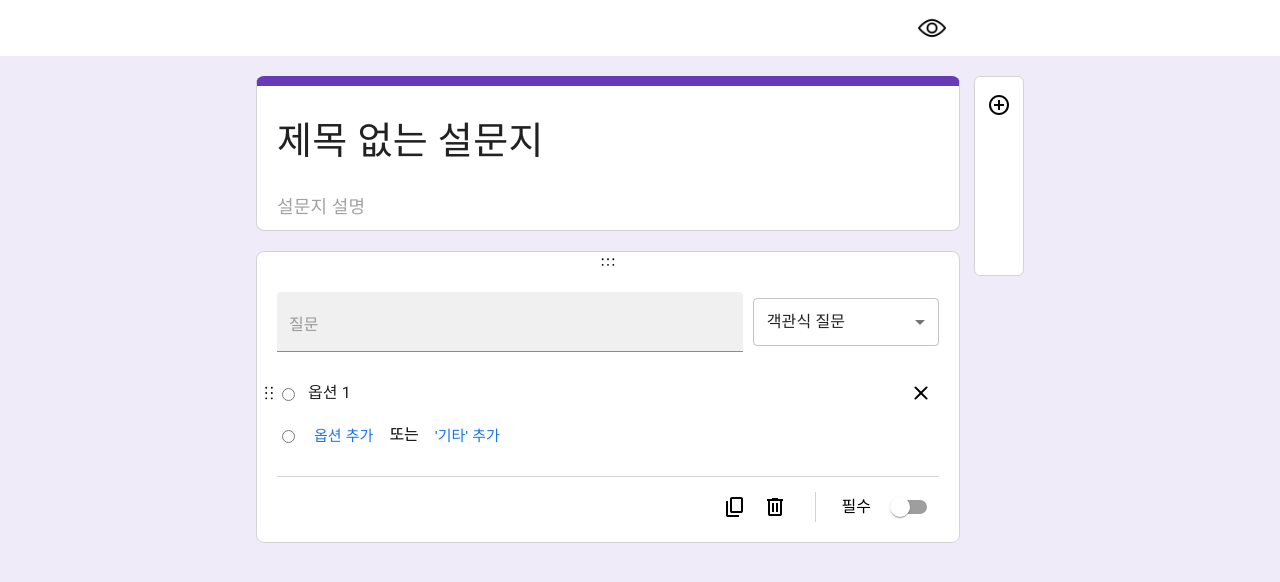
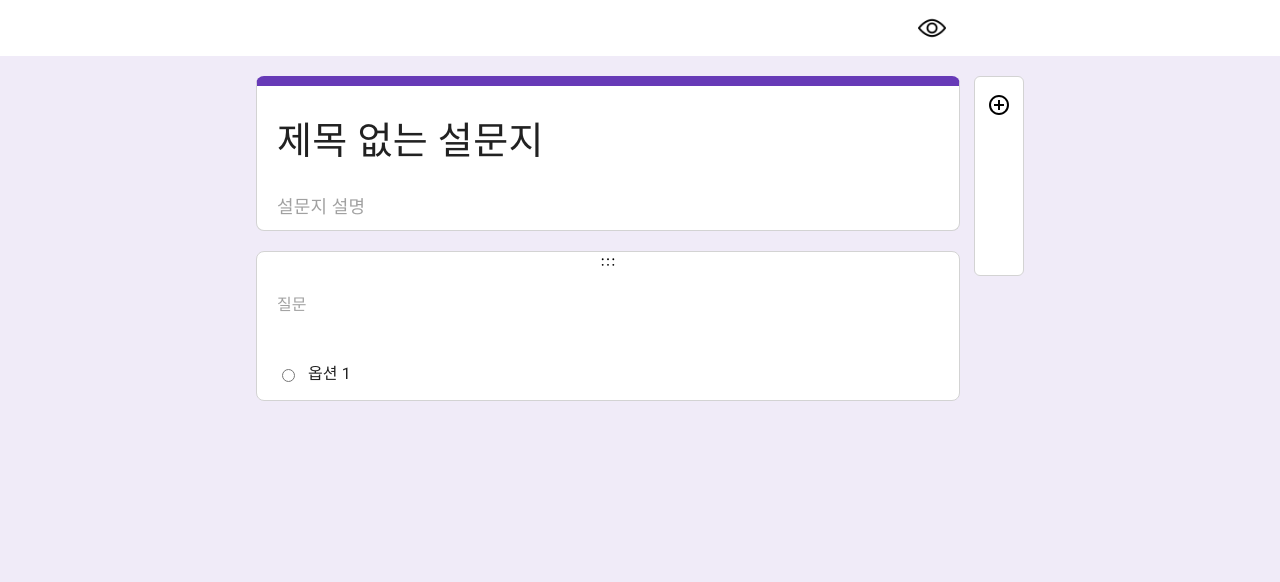
Before and after one commit to guridaek/ts-google-forms, a React (Vite) app: page / in a window 1280 px wide. Both pictures are taken after a click on the button 999 px from the left and 105 px from the top of the page. Shown: the top 582 px of the page. Built offline with nearby package versions, Linux system fonts and the light colour scheme.

Commit message:
feat: 설문 문항 포커스 기능

```diff
--- a/src/components/QuestionItem/OptionList/Checkbox/Checkbox.tsx
+++ b/src/components/QuestionItem/OptionList/Checkbox/Checkbox.tsx
@@ -5,6 +5,7 @@ import {
   addOptionById,
   removeOption,
   reorderOption,
+  selectFocusedQuestionIndex,
   selectQuestionList,
   setOption,
   setQuestion,
@@ -22,6 +23,7 @@ interface Props extends HTMLAttributes<HTMLDivElement> {
 function Checkbox({ questionIndex }: Props) {
   const question = useAppSelector(selectQuestionList)[questionIndex];
   const dispatch = useAppDispatch();
+  const isFocused = useAppSelector(selectFocusedQuestionIndex) === questionIndex;
 
   const { options, hasOtherOption } = question;
 
@@ -86,7 +88,12 @@ function Checkbox({ questionIndex }: Props) {
               {options.map((option, idx) => (
                 <Draggable key={option.id} draggableId={option.id} index={idx}>
                   {(provided) => (
-                    <S.Option key={option.id} ref={provided.innerRef} {...provided.draggableProps}>
+                    <S.Option
+                      key={option.id}
+                      ref={provided.innerRef}
+                      $isFocused={isFocused}
+                      {...provided.draggableProps}
+                    >
                       <S.DraggableIcon src={dotsSixVerticalImg} {...provided.dragHandleProps} />
                       <S.OptionButton type="checkbox" checked={false} readOnly={true} />
                       <S.OptionInput
@@ -96,11 +103,13 @@ function Checkbox({ questionIndex }: Props) {
                         value={option.text}
                         onChange={handleOptionChange}
                       />
+                      {isFocused && (
                         <Tooltip title="삭제">
                           <Button size="small" name={option.id} onClick={handleRemoveButtonClick}>
                             <S.CloseIcon src={closeImg} />
                           </Button>
                         </Tooltip>
+                      )}
                     </S.Option>
                   )}
                 </Draggable>
@@ -114,6 +123,7 @@ function Checkbox({ questionIndex }: Props) {
         <S.Option>
           <S.OptionButton type="checkbox" checked={false} readOnly={true} />
           <S.OtherOption>기타...</S.OtherOption>
+          {isFocused && (
             <Tooltip title="삭제">
               <Button
                 size="small"
@@ -123,8 +133,10 @@ function Checkbox({ questionIndex }: Props) {
                 <S.CloseIcon src={closeImg} />
               </Button>
             </Tooltip>
+          )}
         </S.Option>
       )}
+      {isFocused && (
         <S.Option>
           <S.OptionButton type="checkbox" checked={false} readOnly={true} />
           <S.addButton onClick={handleAddButtonClick}>옵션 추가</S.addButton>
@@ -135,6 +147,7 @@ function Checkbox({ questionIndex }: Props) {
             </>
           )}
         </S.Option>
+      )}
     </S.Container>
   );
 }
--- a/src/components/QuestionItem/OptionList/Dropdown/Dropdown.tsx
+++ b/src/components/QuestionItem/OptionList/Dropdown/Dropdown.tsx
@@ -5,6 +5,7 @@ import {
   addOptionById,
   removeOption,
   reorderOption,
+  selectFocusedQuestionIndex,
   selectQuestionList,
   setOption,
 } from "../../../../redux/slice/surveySlice";
@@ -20,6 +21,7 @@ interface Props extends HTMLAttributes<HTMLLIElement> {
 
 function Dropdown({ questionIndex }: Props) {
   const question = useAppSelector(selectQuestionList)[questionIndex];
+  const isFocused = useAppSelector(selectFocusedQuestionIndex) === questionIndex;
   const dispatch = useAppDispatch();
 
   const { options } = question;
@@ -63,7 +65,12 @@ function Dropdown({ questionIndex }: Props) {
               {options.map((option, idx) => (
                 <Draggable key={option.id} draggableId={option.id} index={idx}>
                   {(provided) => (
-                    <S.Option key={option.id} ref={provided.innerRef} {...provided.draggableProps}>
+                    <S.Option
+                      key={option.id}
+                      ref={provided.innerRef}
+                      $isFocused={isFocused}
+                      {...provided.draggableProps}
+                    >
                       <S.DraggableIcon src={dotsSixVerticalImg} {...provided.dragHandleProps} />
                       {idx + 1}
                       <S.OptionInput
@@ -73,11 +80,13 @@ function Dropdown({ questionIndex }: Props) {
                         value={option.text}
                         onChange={handleOptionChange}
                       />
+                      {isFocused && (
                         <Tooltip title="삭제">
                           <Button size="small" name={option.id} onClick={handleRemoveButtonClick}>
                             <S.CloseIcon src={closeImg} />
                           </Button>
                         </Tooltip>
+                      )}
                     </S.Option>
                   )}
                 </Draggable>
@@ -87,10 +96,12 @@ function Dropdown({ questionIndex }: Props) {
           )}
         </Droppable>
       </DragDropContext>
+      {isFocused && (
         <S.Option>
           {options.length + 1}
           <S.addButton onClick={handleAddButtonClick}>옵션 추가</S.addButton>
         </S.Option>
+      )}
     </S.Container>
   );
 }
--- a/src/components/QuestionItem/OptionList/OptionList.styled.ts
+++ b/src/components/QuestionItem/OptionList/OptionList.styled.ts
@@ -5,7 +5,7 @@ export const Container = styled.ul`
   width: 100%;
 `;
 
-export const Option = styled.li`
+export const Option = styled.li<{ $isFocused?: boolean }>`
   position: relative;
 
   width: 100%;
@@ -14,6 +14,12 @@ export const Option = styled.li`
   display: flex;
   align-items: center;
   gap: 10px;
+
+  &:hover {
+    img:first-child {
+      visibility: ${({ $isFocused }) => $isFocused && "visible"};
+    }
+  }
 `;
 
 export const OptionButton = styled.input``;
@@ -40,6 +46,8 @@ export const addButton = styled.button`
 `;
 
 export const DraggableIcon = styled.img`
+  visibility: hidden;
+
   position: absolute;
   left: -18px;
 
--- a/src/components/QuestionItem/OptionList/Radio/Radio.tsx
+++ b/src/components/QuestionItem/OptionList/Radio/Radio.tsx
@@ -5,6 +5,7 @@ import {
   addOptionById,
   removeOption,
   reorderOption,
+  selectFocusedQuestionIndex,
   selectQuestionList,
   setOption,
   setQuestion,
@@ -21,6 +22,7 @@ interface Props extends HTMLAttributes<HTMLLIElement> {
 
 function Radio({ questionIndex }: Props) {
   const question = useAppSelector(selectQuestionList)[questionIndex];
+  const isFocused = useAppSelector(selectFocusedQuestionIndex) === questionIndex;
   const dispatch = useAppDispatch();
 
   const { options, hasOtherOption } = question;
@@ -86,7 +88,12 @@ function Radio({ questionIndex }: Props) {
               {options.map((option, idx) => (
                 <Draggable key={option.id} draggableId={option.id} index={idx}>
                   {(provided) => (
-                    <S.Option key={option.id} ref={provided.innerRef} {...provided.draggableProps}>
+                    <S.Option
+                      key={option.id}
+                      ref={provided.innerRef}
+                      $isFocused={isFocused}
+                      {...provided.draggableProps}
+                    >
                       <S.DraggableIcon src={dotsSixVerticalImg} {...provided.dragHandleProps} />
                       <S.OptionButton type="radio" checked={false} readOnly={true} />
                       <S.OptionInput
@@ -96,11 +103,13 @@ function Radio({ questionIndex }: Props) {
                         value={option.text}
                         onChange={handleOptionChange}
                       />
+                      {isFocused && (
                         <Tooltip title="삭제">
                           <Button size="small" name={option.id} onClick={handleRemoveButtonClick}>
                             <S.CloseIcon src={closeImg} width="26px" />
                           </Button>
                         </Tooltip>
+                      )}
                     </S.Option>
                   )}
                 </Draggable>
@@ -115,6 +124,7 @@ function Radio({ questionIndex }: Props) {
         <S.Option>
           <S.OptionButton type="radio" checked={false} readOnly={true} />
           <S.OtherOption>기타...</S.OtherOption>
+          {isFocused && (
             <Tooltip title="삭제">
               <Button
                 size="small"
@@ -124,8 +134,10 @@ function Radio({ questionIndex }: Props) {
                 <S.CloseIcon src={closeImg} width="26px" />
               </Button>
             </Tooltip>
+          )}
         </S.Option>
       )}
+      {isFocused && (
         <S.Option>
           <S.OptionButton type="radio" checked={false} readOnly={true} />
           <S.addButton onClick={handleAddButtonClick}>옵션 추가</S.addButton>
@@ -136,6 +148,7 @@ function Radio({ questionIndex }: Props) {
             </>
           )}
         </S.Option>
+      )}
     </S.Container>
   );
 }
--- a/src/components/QuestionItem/QuestionItem.styled.ts
+++ b/src/components/QuestionItem/QuestionItem.styled.ts
@@ -1,7 +1,7 @@
 import { MenuItem, Select, TextField } from "@mui/material";
 import styled from "styled-components";
 
-export const Container = styled.li`
+export const Container = styled.li<{ $isFocused: boolean }>`
   display: flex;
   flex-direction: column;
   gap: 20px;
@@ -14,15 +14,18 @@ export const Container = styled.li`
 
   background-color: white;
 
-  &:focus-within {
-    border-left: 7px solid skyblue;
-    padding-left: 14px;
-  }
+  border-left: ${({ $isFocused }) => $isFocused && "7px solid skyblue"};
+  padding-left: ${({ $isFocused }) => $isFocused && "14px"};
 `;
 
-export const QuestionInput = styled(TextField)`
+export const QuestionInput = styled(TextField)<{ $isFocused: boolean }>`
   div {
     padding-bottom: 12px;
+  }
+
+  ::before,
+  ::after {
+    border-bottom: ${({ $isFocused }) => ($isFocused ? "" : "none !important")};
   }
 `;
 
@@ -36,10 +39,6 @@ export const Row = styled.div`
   justify-content: space-between;
   align-items: center;
   gap: 10px;
-
-  &:last-child {
-    border-top: 1px solid lightgray;
-  }
 `;
 
 export const DraggableIcon = styled.img`
@@ -63,6 +62,7 @@ export const Answer = styled.div`
 
   border-bottom: 1px dotted black;
   padding-bottom: 8px;
+  margin-bottom: 20px;
 
   color: gray;
 `;
@@ -87,3 +87,7 @@ export const VerticalBar = styled.div`
 
   border-left: 1px solid lightgray;
 `;
+
+export const Footer = styled(Row)`
+  border-top: 1px solid lightgray;
+`;
--- a/src/components/QuestionItem/QuestionItem.tsx
+++ b/src/components/QuestionItem/QuestionItem.tsx
@@ -11,6 +11,8 @@ import {
   selectQuestionById,
   duplicateQuestionById,
   removeQuestionById,
+  selectFocusedQuestionIndex,
+  focusQuestion,
 } from "../../redux/slice/surveySlice";
 import { useAppDispatch, useAppSelector } from "../../redux/hooks";
 import { SelectChangeEvent, Switch, Tooltip } from "@mui/material";
@@ -26,6 +28,7 @@ function QuestionItem({ questionId, questionIndex }: Props) {
   const dispatch = useAppDispatch();
 
   const question = useAppSelector(selectQuestionById(questionId))!;
+  const isFocused = useAppSelector(selectFocusedQuestionIndex) === questionIndex;
 
   if (!question) return null;
 
@@ -51,20 +54,31 @@ function QuestionItem({ questionId, questionIndex }: Props) {
     }
   };
 
+  const handleItemClick = () => {
+    dispatch(focusQuestion(questionIndex));
+  };
+
   return (
     <Draggable draggableId={questionId} index={questionIndex} key={questionId}>
       {(provided) => (
-        <S.Container ref={provided.innerRef} {...provided.draggableProps}>
+        <S.Container
+          ref={provided.innerRef}
+          onClick={handleItemClick}
+          $isFocused={isFocused}
+          {...provided.draggableProps}
+        >
           <S.DraggableIcon src={dotsSixImg} {...provided.dragHandleProps} />
           <S.Row>
             <S.QuestionInput
-              variant="filled"
+              variant={isFocused ? "filled" : "standard"}
               size="small"
-              fullWidth={true}
+              fullWidth={isFocused}
               placeholder="질문"
               value={question?.text}
               onChange={handleTextChange}
+              $isFocused={isFocused}
             />
+            {isFocused && (
               <S.TypeSelect value={question.type} onChange={handleTypeChange}>
                 {questionTypes.map((type) => (
                   <S.TypeOption key={type} value={type}>
@@ -72,6 +86,7 @@ function QuestionItem({ questionId, questionIndex }: Props) {
                   </S.TypeOption>
                 ))}
               </S.TypeSelect>
+            )}
           </S.Row>
           <S.Row>
             {["단답형", "장문형"].includes(question.type) ? (
@@ -80,7 +95,8 @@ function QuestionItem({ questionId, questionIndex }: Props) {
               <OptionList questionId={questionId} questionIndex={questionIndex} />
             )}
           </S.Row>
-          <S.Row>
+          {isFocused && (
+            <S.Footer>
               <S.BottomIcons>
                 <Tooltip title="복사">
                   <Button size="small">
@@ -96,7 +112,8 @@ function QuestionItem({ questionId, questionIndex }: Props) {
               <S.VerticalBar></S.VerticalBar>
               필수
               <Switch checked={question?.isRequired} onChange={handleIsRequiredChange} />
-          </S.Row>
+            </S.Footer>
+          )}
         </S.Container>
       )}
     </Draggable>
--- a/src/pages/CreateSurveyPage.styled.ts
+++ b/src/pages/CreateSurveyPage.styled.ts
@@ -18,4 +18,5 @@ export const Body = styled.div`
 
   margin-left: auto;
   margin-right: auto;
+  padding-bottom: 100px;
 `;
--- a/src/pages/CreateSurveyPage.tsx
+++ b/src/pages/CreateSurveyPage.tsx
@@ -2,10 +2,21 @@ import MenuBar from "../components/MenuBar/MenuBar";
 import QuestionItemList from "../components/QuestionItemList/QuestionItemList";
 import SideBar from "../components/SideBar/SideBar";
 import * as S from "./CreateSurveyPage.styled";
+import { focusQuestion } from "../redux/slice/surveySlice";
+import { useAppDispatch } from "../redux/hooks";
+import { MouseEvent } from "react";
 
 function CreateSurveyPage() {
+  const dispatch = useAppDispatch();
+
+  const handlePageClick = (e: MouseEvent<HTMLElement>) => {
+    if (e.target === e.currentTarget) {
+      dispatch(focusQuestion(-1));
+    }
+  };
+
   return (
-    <S.Container>
+    <S.Container onClick={handlePageClick}>
       <MenuBar />
       <S.Body>
         <QuestionItemList />
--- a/src/redux/slice/surveySlice.ts
+++ b/src/redux/slice/surveySlice.ts
@@ -1,5 +1,6 @@
 import { createSlice, PayloadAction } from "@reduxjs/toolkit";
 import type { RootState } from "../store";
+// import { questions } from "../../mocks/questions";
 
 export const questionTypes = ["단답형", "장문형", "객관식 질문", "체크박스", "드롭다운"] as const;
 
@@ -23,12 +24,14 @@ export interface SurveyState {
   title: string;
   description: string;
   questionList: Question[];
+  focusedQuestionIndex: number;
 }
 
 const initialState: SurveyState = {
   title: "제목 없는 설문지",
   description: "",
   questionList: [],
+  focusedQuestionIndex: -1,
 };
 
 interface ReorderQuestionPayload {
@@ -156,6 +159,9 @@ export const surveySlice = createSlice({
         idx === questionIndex ? { ...question, options: updatedOptions } : question
       );
     },
+    focusQuestion: (state, action: PayloadAction<number>) => {
+      state.focusedQuestionIndex = action.payload;
+    },
   },
 });
 
@@ -171,6 +177,7 @@ export const {
   reorderOption,
   setOption,
   removeOption,
+  focusQuestion,
 } = surveySlice.actions;
 
 export const selectTitle = (state: RootState) => state.survey.title;
@@ -182,4 +189,6 @@ export const selectQuestionList = (state: RootState) => state.survey.questionLis
 export const selectQuestionById = (id: string) => (state: RootState) =>
   state.survey.questionList.find((question) => question.id === id);
 
+export const selectFocusedQuestionIndex = (state: RootState) => state.survey.focusedQuestionIndex;
+
 export default surveySlice.reducer;
```
Also changed, not shown: src/components/QuestionItemList/QuestionItemList.styled.ts (+17 -3 lines), src/components/QuestionItemList/QuestionItemList.tsx (+6 -1 lines). Lines whose indentation alone changed are shown as unchanged.
